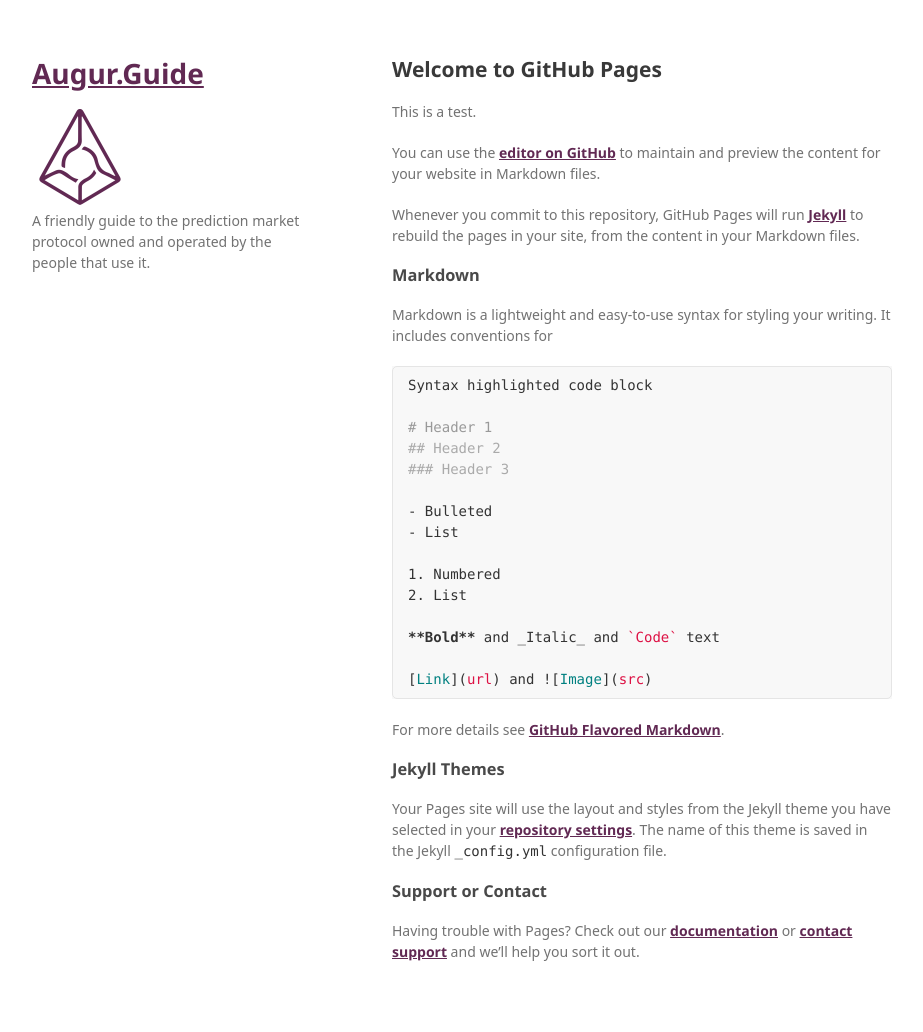
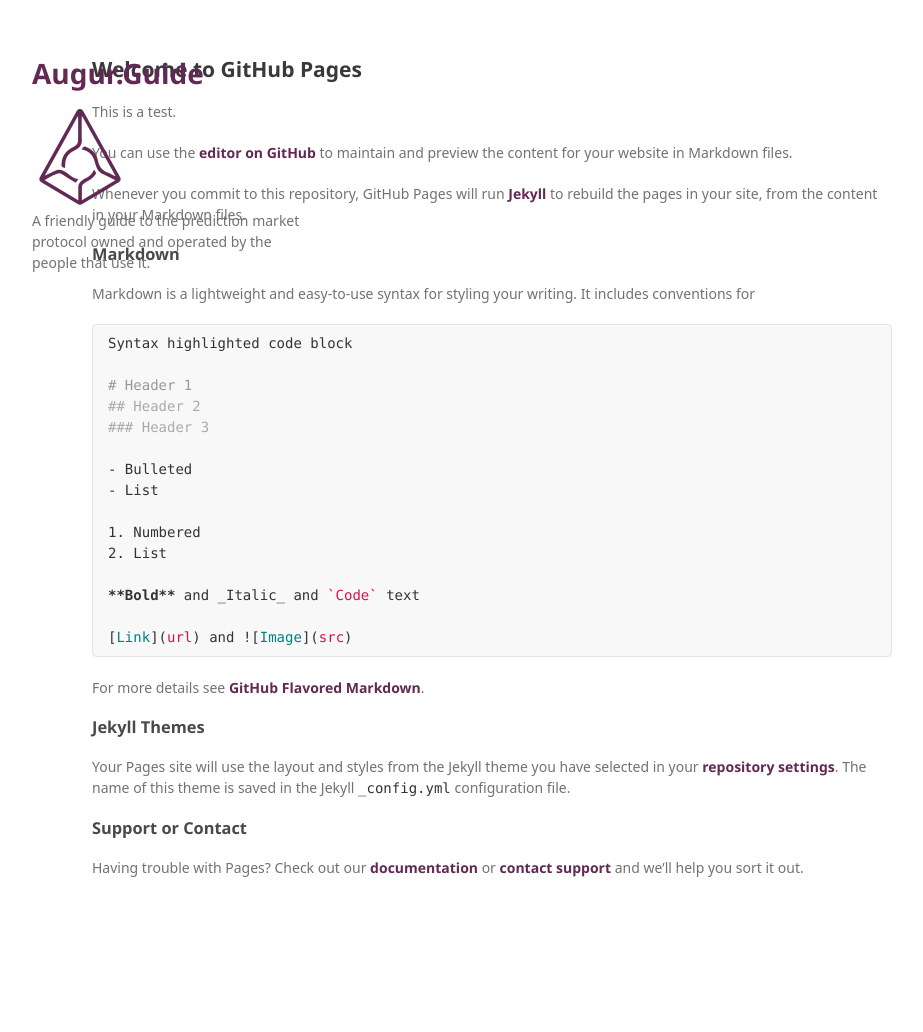
Before and after one commit to msagansk/Augur.Guide, a Jekyll site: the page built from index.md, in a window 1280 px wide. Shown: the whole page, without its empty margins (178-1101 px from the left). Built offline with Jekyll 4.4.1, drawn with Linux system fonts in a browser that asks for light colours; some web fonts are replaced; our own code applies the rules of GitHub Pages for plain Markdown files; a script that is not in the unit is left out; after the commit the page ends 948 px from its top, so only the background shows below that.

Commit message:
Update style.scss

```diff
--- a/assets/css/style.scss
+++ b/assets/css/style.scss
@@ -368,7 +368,8 @@
 
 a {
 	color: #612953;
-	font-weight: bold
+	font-weight: bold;
+	text-decoration: none
 }
 
 a:hover,
@@ -508,7 +509,7 @@
 }
 
 section {
-	width: 500px;
+	width: 800px;
 	float: right;
 	padding-bottom: 50px
 }
```
